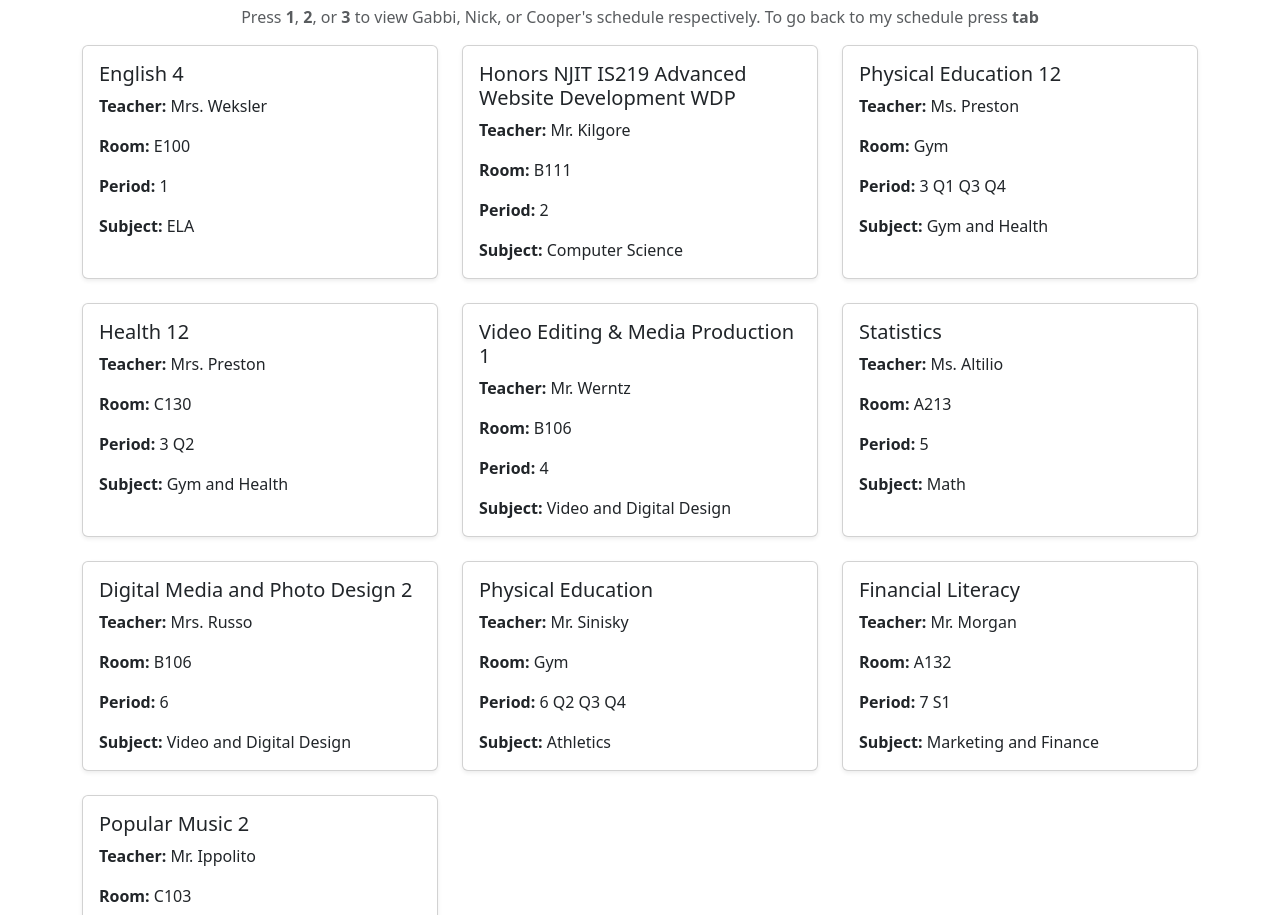
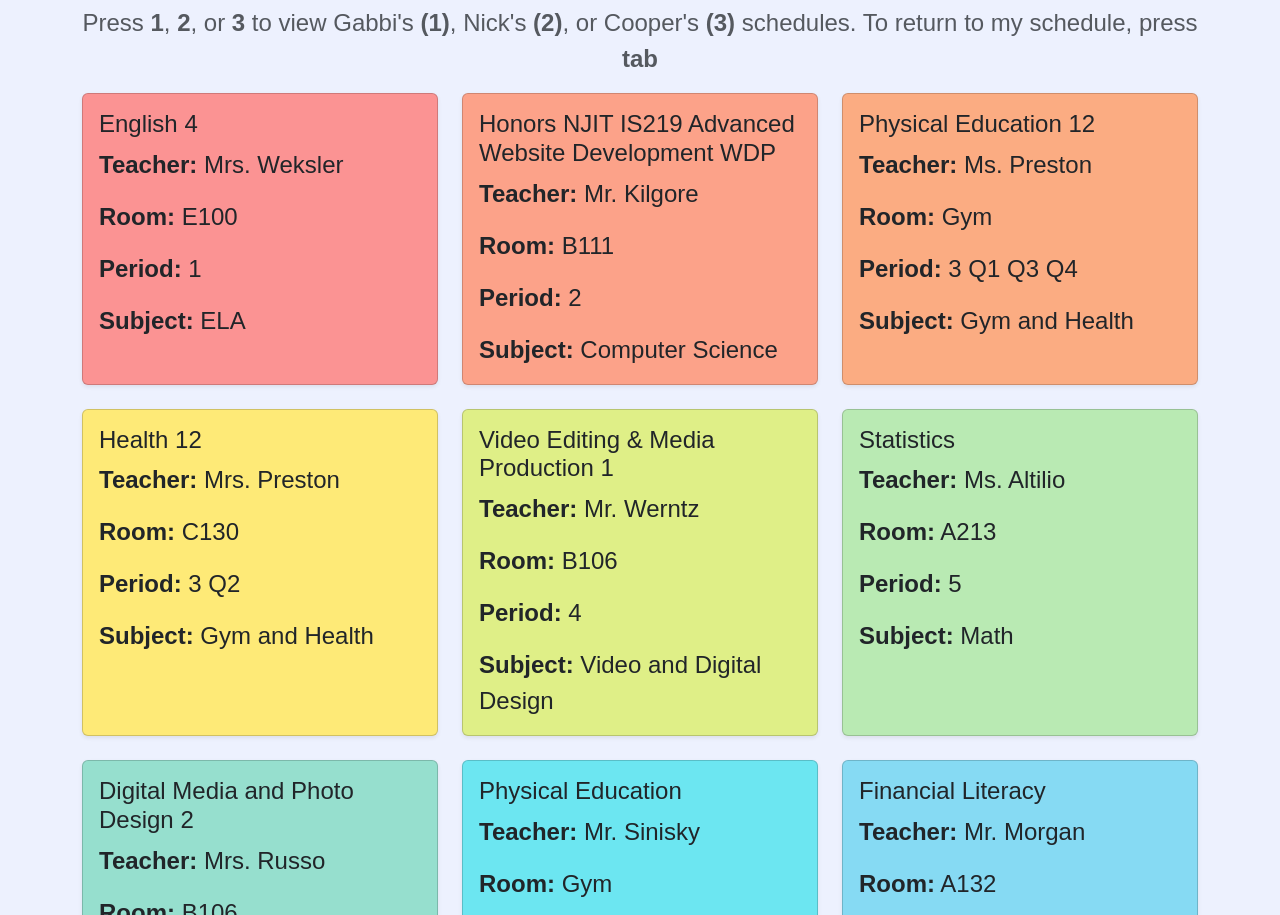
Before and after one commit to hayley-exe/JSON-ASYNC-schedule-project, a plain HTML site: page index.html in a window 1280 px wide. Shown: the part 115-1030 px from the top of the page. Drawn offline with nearby package versions, Linux system fonts and the light colour scheme; a web font is replaced by a local one.

Commit message:
i can taste the rainbow

```diff
--- a/index.html
+++ b/index.html
@@ -7,16 +7,23 @@
     <meta name="viewport" content="width=device-width, initial-scale=1, shrink-to-fit=no" />
 
     <!-- Bootstrap CSS -->
+
     <link rel="stylesheet" href="style.css">
-    <link href="https://cdn.jsdelivr.net/npm/bootstrap@5.3.2/dist/css/bootstrap.min.css" rel="stylesheet" />
-
+    <link href="https://cdn.jsdelivr.net/npm/bootstrap@5.3.2/dist/css/bootstrap.min.css" rel="stylesheet" / <link>
+    <link rel="preconnect" href="https://fonts.googleapis.com">
+    <link rel="preconnect" href="https://fonts.gstatic.com" crossorigin>
+    <link href="https://fonts.googleapis.com/css2?family=Sour+Gummy:ital,wght@0,100..900;1,100..900&display=swap"
+        rel="stylesheet">
 </head>
 
 <body>
     <div class="container py-5">
         <h1 class="text-center mb-4">My Friend's Class Schedules</h1>
         <p class="text-center text-muted">Press <strong>1</strong>, <strong>2</strong>, or <strong>3</strong> to view
-            Gabbi, Nick, or Cooper's schedule respectively. To go back to my schedule press <strong>tab</strong></p>
+            Gabbi's <strong>(1)</strong>, Nick's <strong>(2)</strong>, or Cooper's <strong>(3)</strong> schedules. To
+            return to my schedule, press
+            <strong>tab</strong>
+        </p>
 
         <div id="errorMessage" class="alert alert-danger d-none text-center" role="alert">
             Failed to load schedule. Please try again later.
--- a/json/gabbi.json
+++ b/json/gabbi.json
@@ -61,7 +61,7 @@
   },
 {
     "className": "Health",
-    "teacher": "Mr.Sinisky",
+    "teacher": "Mr. Sinisky",
     "roomNumber": "C130",
     "period": "6 Q1",
     "subjectArea": "Gym and Health"
--- a/script.js
+++ b/script.js
@@ -18,12 +18,13 @@ async function loadSchedule(fileName) {
         const data = await response.json();
 
         // Loop through schedule entries and insert cards
-        data.forEach(entry => {
+        data.forEach((entry, index) => {
             const html = `
-                <div class="col-md-6 col-lg-4">
-                    <div class="card shadow-sm h-100">
+        <div class="col-md-6 col-lg-4">
+            <div class="card shadow-sm h-100 card-${index}">
+
                         <div class="card-body">
-                            <h5 class="card-title">${entry.className}</h5>
+                            <h4 class="card-title">${entry.className}</h4>
                             <p class="card-text"><strong>Teacher:</strong> ${entry.teacher}</p>
                             <p class="card-text"><strong>Room:</strong> ${entry.roomNumber}</p>
                             <p class="card-text"><strong>Period:</strong> ${entry.period}</p>
@@ -47,7 +48,7 @@ document.addEventListener('keydown', (e) => {
     if (e.key === '1') loadSchedule('gabbi.json');
     if (e.key === '2') loadSchedule('nick.json');
     if (e.key === '3') loadSchedule('cooper.json');
-    if (e.key === 'tab') loadSchedule('hayley.json')
+    if (e.key === 'q') loadSchedule('hayley.json')
 });
 
 // Load Gabbi's schedule by default when page loads
--- a/style.css
+++ b/style.css
@@ -1,3 +1,43 @@
 body {
-  background-color: #58c8b6;
+  background-color: #edf1fe !important;
+  font-family: "Sour Gummy", sans-serif !important;
+  font-size: 24px !important;
 }
+.card-0 {
+  background-color: #fb9393 !important;
+}
+
+.card-1 {
+  background-color: #fca289 !important;
+}
+
+.card-2 {
+  background-color: #fbac82 !important;
+}
+
+.card-3 {
+  background-color: #feea77 !important;
+}
+
+.card-4 {
+  background-color: #dfef87 !important;
+}
+
+.card-5 {
+  background-color: #b9eab3 !important;
+}
+
+.card-6 {
+  background-color: #96dfce !important;
+}
+
+.card-7 {
+  background-color: #6ce6f1 !important;
+}
+
+.card-8 {
+  background-color: #86daf3 !important;
+}
+.card-9 {
+  background-color: #c8beff !important;
+}
```
